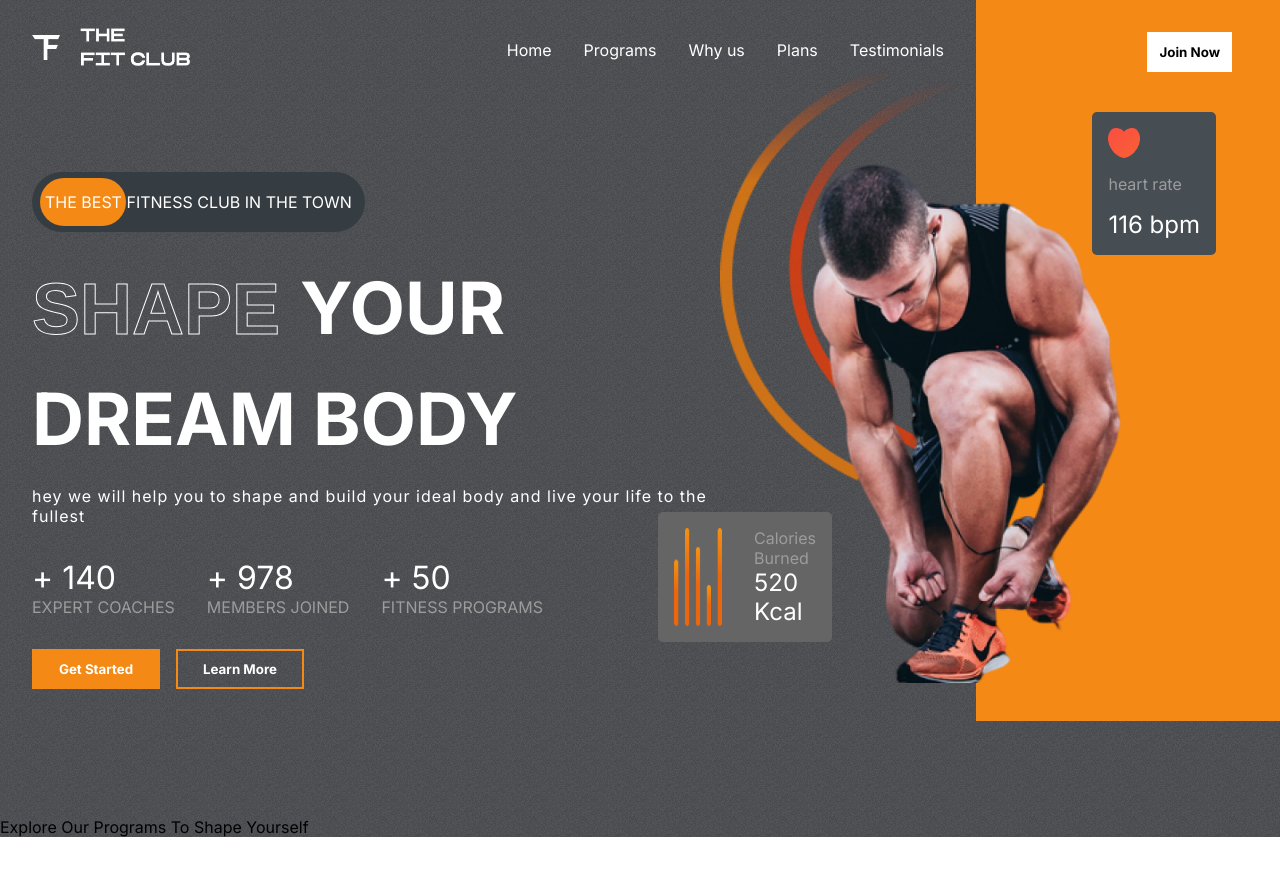
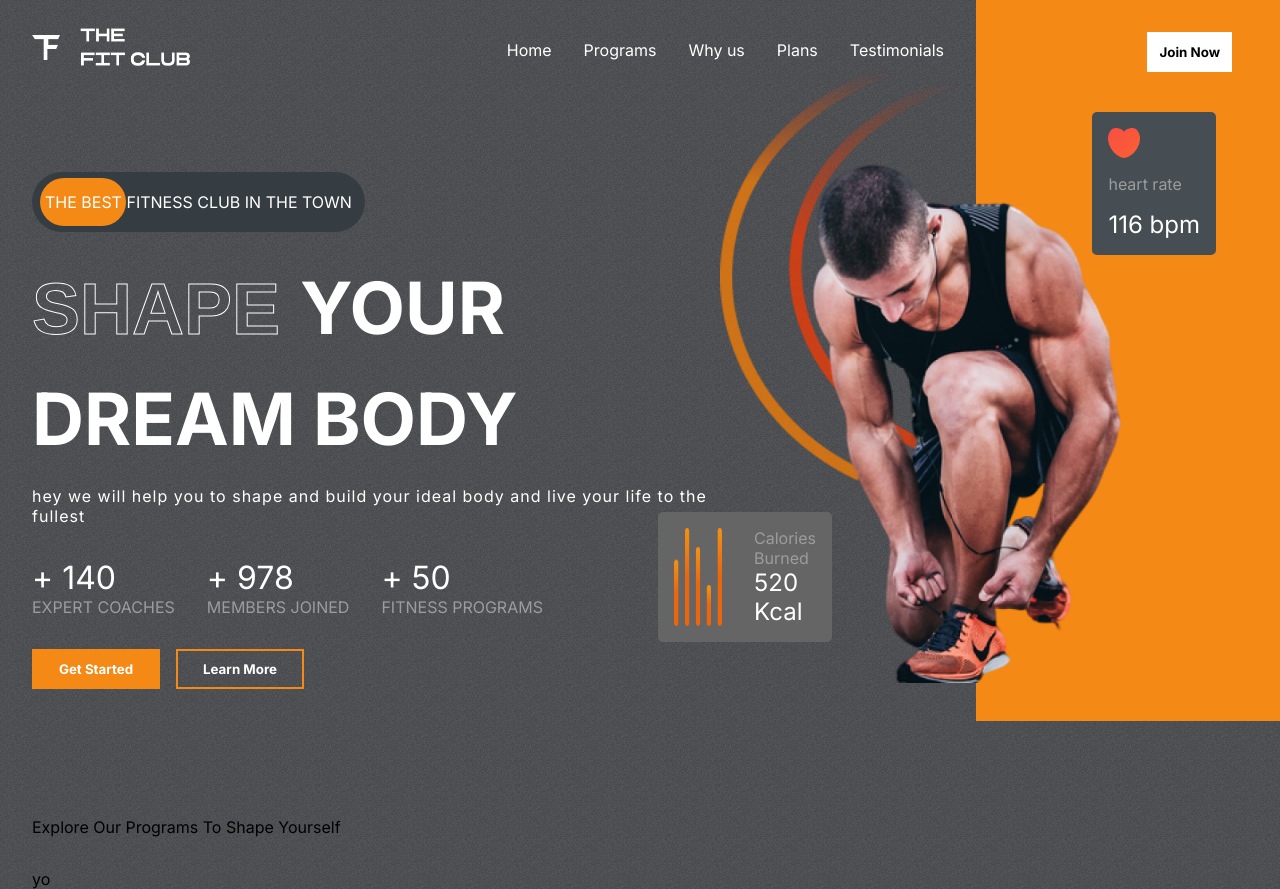
Before and after one commit to pallab17/Fithelp.o, a React (Create React App) app: page / in a window 1280 px wide. Before the commit the page ends 837 px from the top, so only its background shows below. Built offline with nearby package versions, Linux system fonts and the light colour scheme.

Commit message:
files updated

```diff
--- a/src/components/Programs/Programs.css
+++ b/src/components/Programs/Programs.css
@@ -0,0 +1,7 @@
+.Programs{
+    display: flex;
+    flex-direction: column;
+    gap: 2rem;
+    padding: 0  2rem;
+
+}
--- a/src/components/Programs/Programs.jsx
+++ b/src/components/Programs/Programs.jsx
@@ -9,6 +9,7 @@ const Programs = () => {
         <span> Programs</span>
         <span> To Shape Yourself</span>
       </div>
+      <div>yo</div>
     </div>
   );
 };
```
